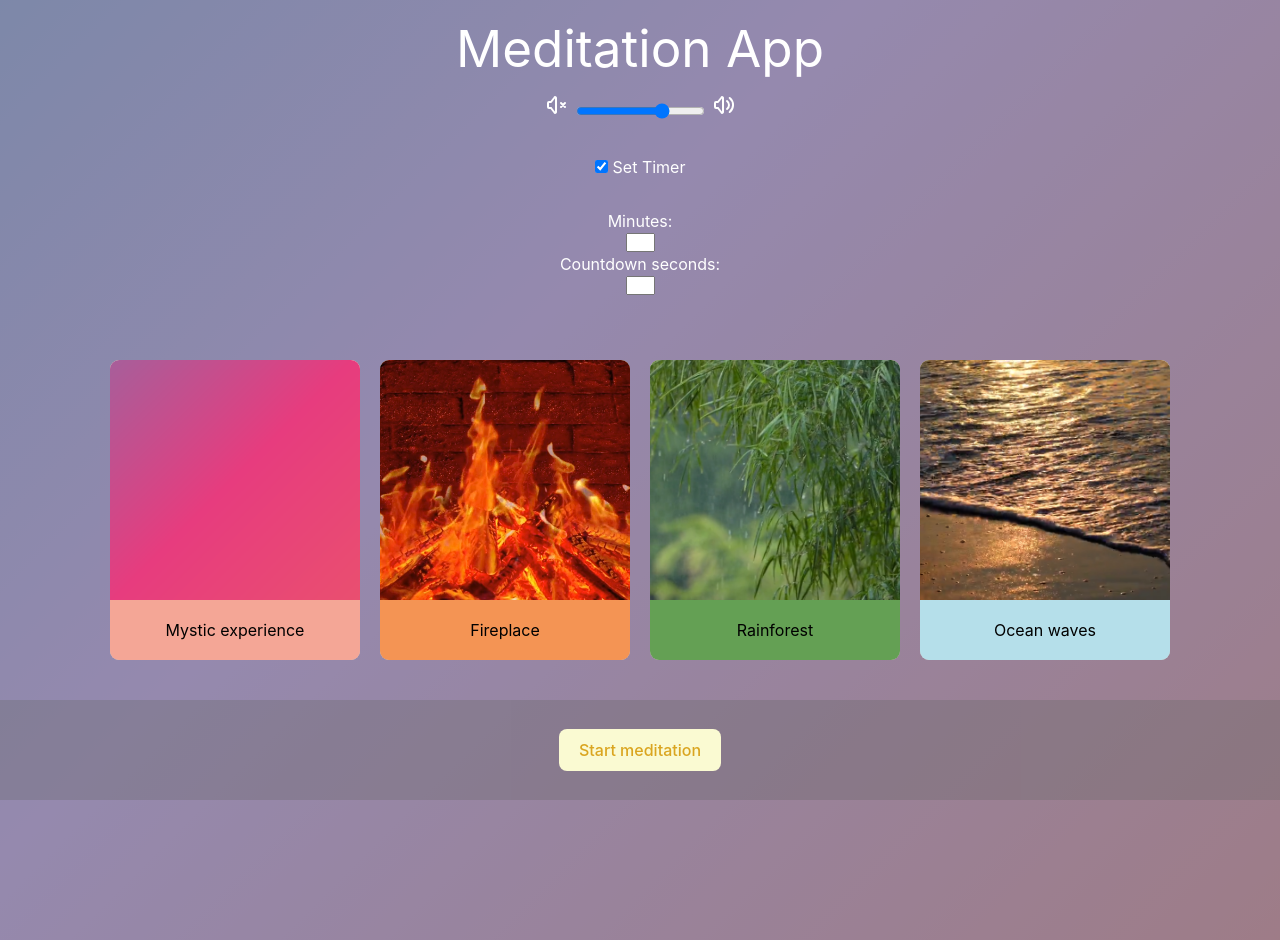
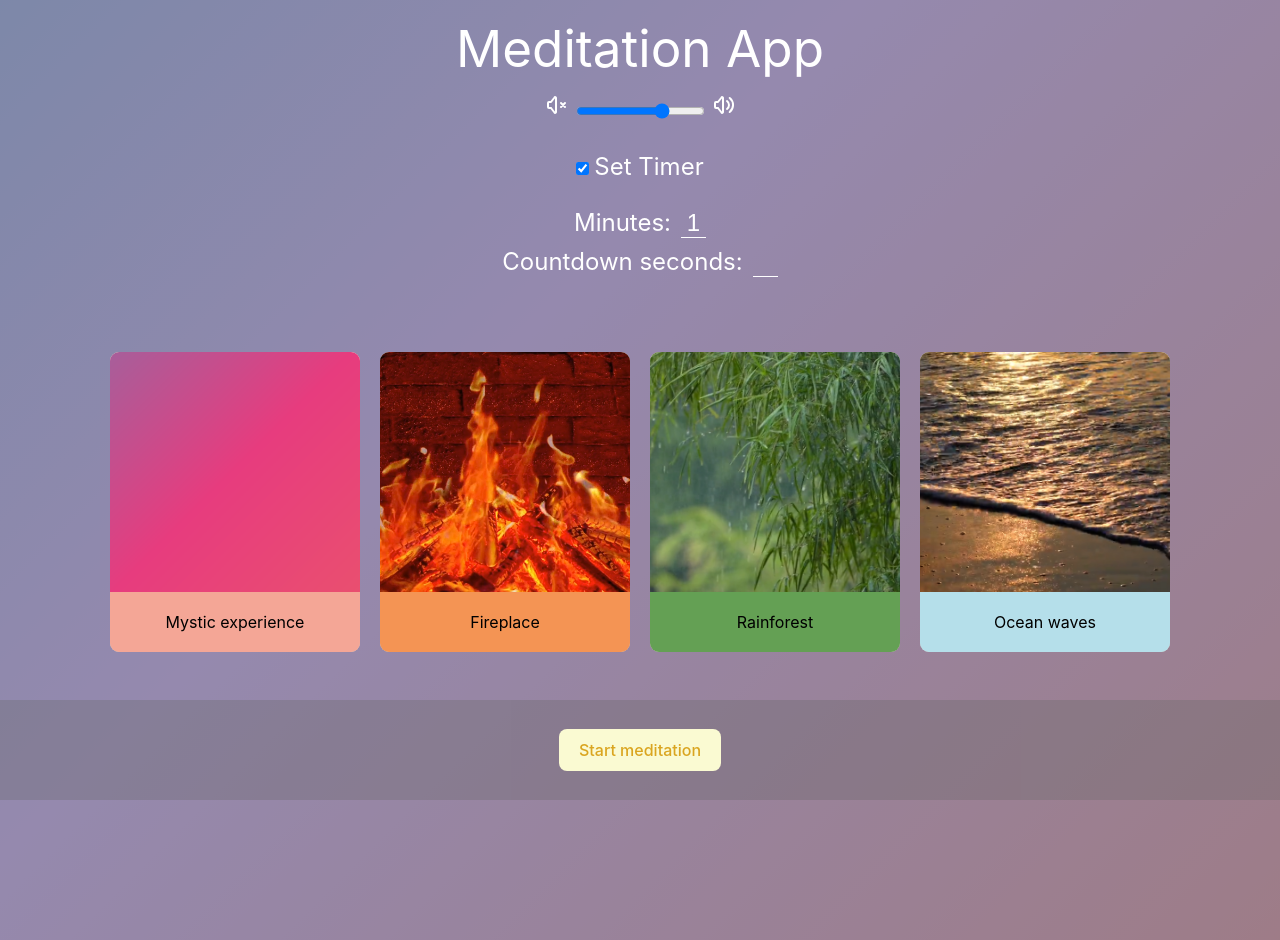
Before and after one commit to Tizios9999/meditation-app, a React (Vite) app: page / in a window 1280 px wide. Built offline with nearby package versions, Linux system fonts and the light colour scheme.

Commit message:
first minutes timer setup

```diff
--- a/src/components/Settings/Settings.module.css
+++ b/src/components/Settings/Settings.module.css
@@ -2,6 +2,8 @@
     display: flex;
     justify-content: center;
     flex-direction: column;
+    font-size: 1.5em;
+    font-weight: normal;
     color: white;
 }
 
@@ -23,5 +25,13 @@
 
 .input-minutes, .input-countdown {
     align-self: center;
+    margin-bottom: 10px;
+    margin-left: 10px;
     width: 25px;
+    border: none;
+    background-color: transparent;
+    border-bottom: 1px solid white;
+    color: white;
+    font-size: 1em;
+    text-align: center;
 }
--- a/src/components/Settings/TimerSettings/TimerSettings.jsx
+++ b/src/components/Settings/TimerSettings/TimerSettings.jsx
@@ -4,10 +4,24 @@ import { useContext } from 'react'
 
 export default function TimerSettings() {
 
+    const [appState, setAppState] = useContext(AppContext);
+
+    function handleChange(e) {
+
+        setAppState(prevState => {
+          return {
+            ...prevState,
+            timerSeconds: e.target.value * 60
+          };
+        })
+      }
+
+
     return (
 
     <div className={styles["timer--settings"]}>
 
+      <div>
         <label htmlFor="input-minutes">
             Minutes:
         </label>
@@ -15,8 +29,13 @@ export default function TimerSettings() {
         <input
             id="input-minutes"
             name="input-minutes"
+            value={appState.timerSeconds/60}
+            onChange={handleChange}
             className={styles["input-minutes"]}/>
 
+      </div>
+
+      <div>
         <label htmlFor="input-countdown">
             Countdown seconds:
         </label>
@@ -25,7 +44,9 @@ export default function TimerSettings() {
             id="input-countdown"
             name="input-countdown"
             className={styles["input-countdown"]}/>
+      </div>
 
         </div>
+
         )
 }
```
